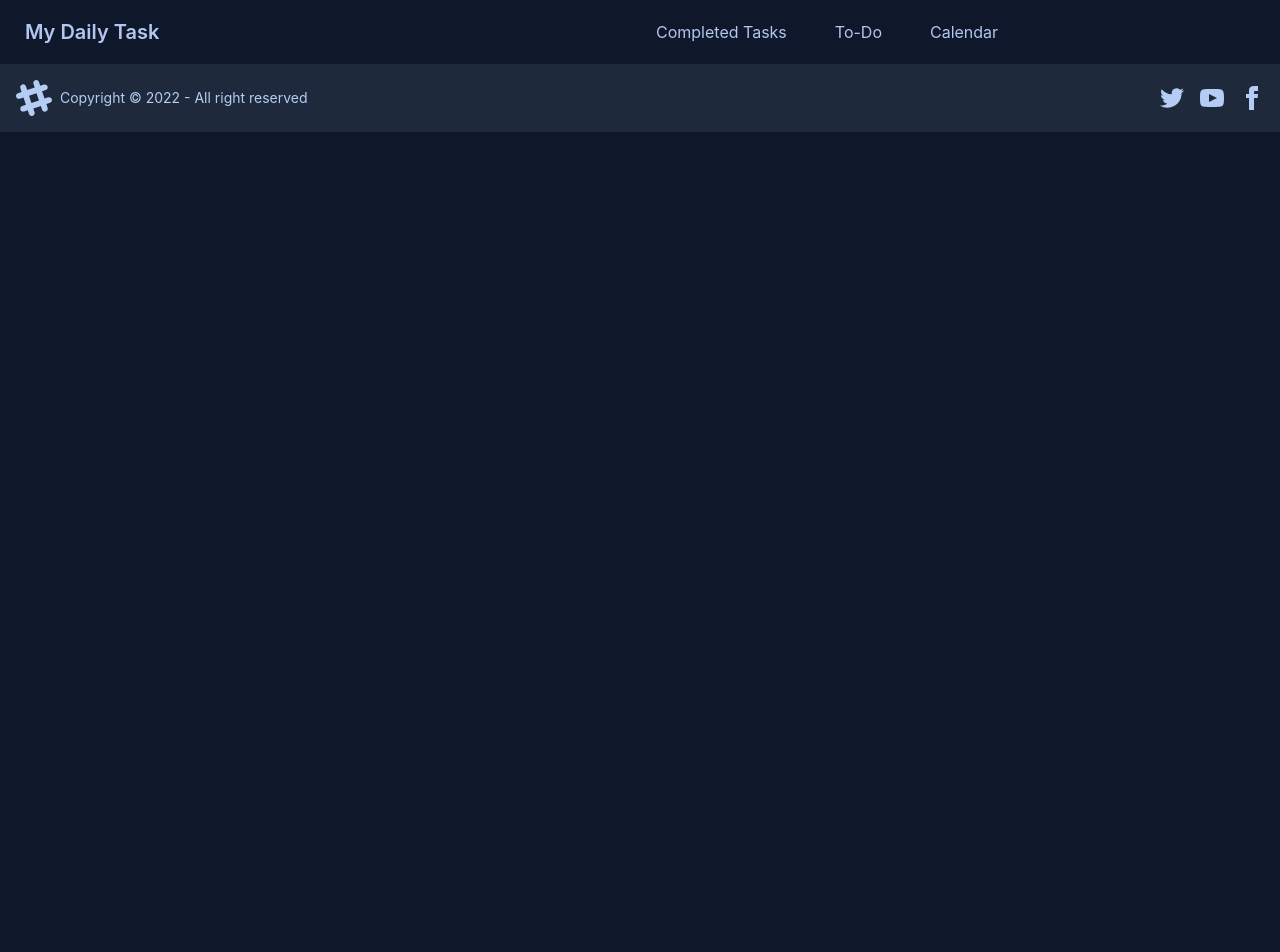
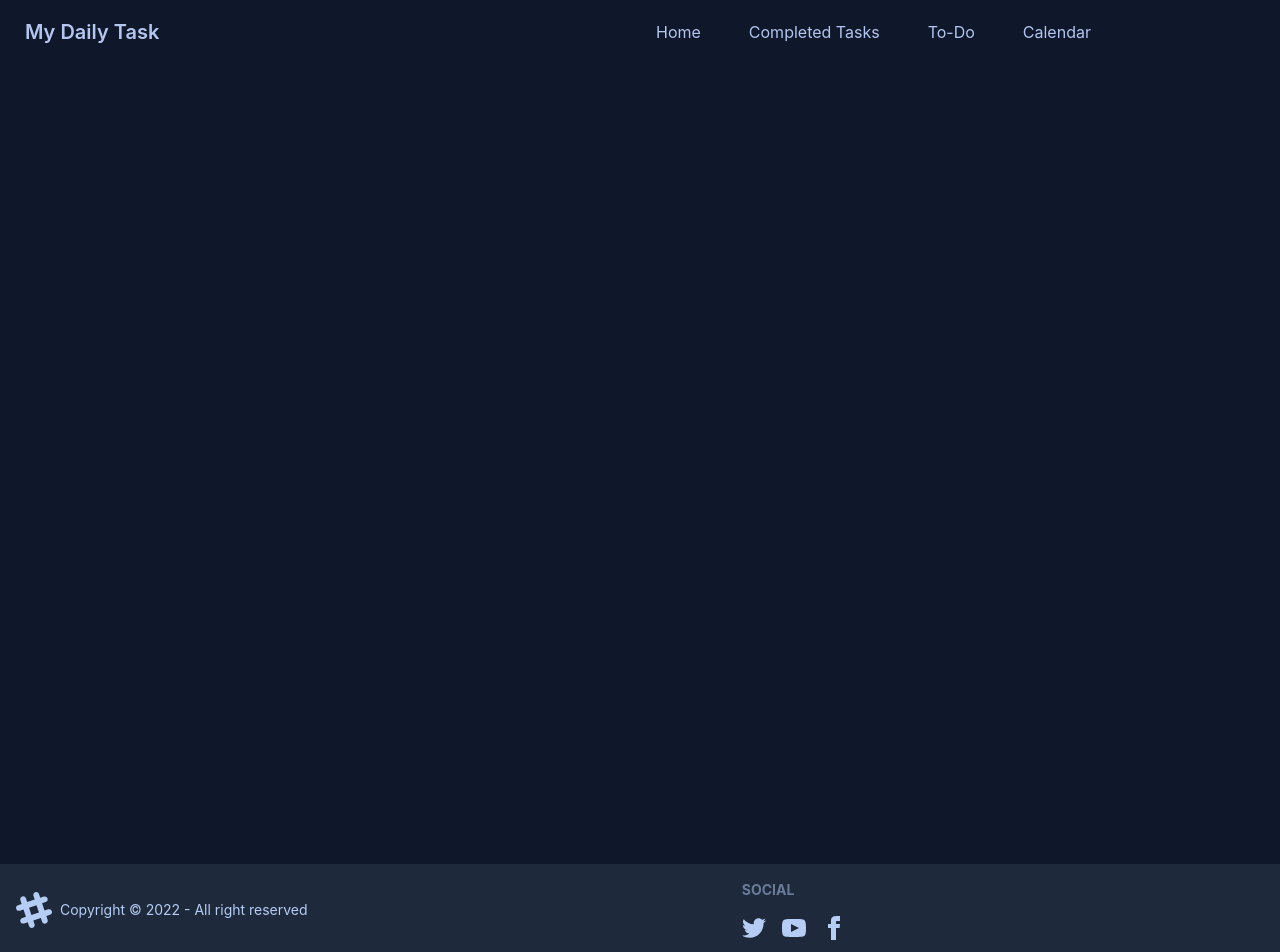
Before and after one commit to mohiuddin2721/daily-task, a React (Create React App) app: page / in a window 1280 px wide. Shown: the top 952 px of the page. Before the commit the page ends 800 px from the top, so only its background shows below. Built offline with nearby package versions, Linux system fonts and the light colour scheme.

Commit message:
calendar implemented from react day picker

```diff
--- a/package.json
+++ b/package.json
@@ -7,7 +7,9 @@
     "@testing-library/react": "^13.3.0",
     "@testing-library/user-event": "^13.5.0",
     "daisyui": "^2.17.0",
+    "date-fns": "^2.28.0",
     "react": "^18.2.0",
+    "react-day-picker": "^8.0.7",
     "react-dom": "^18.2.0",
     "react-icons": "^4.4.0",
     "react-router-dom": "^6.3.0",
--- a/src/App.js
+++ b/src/App.js
@@ -1,11 +1,22 @@
 import './App.css';
+import { Routes, Route } from "react-router-dom";
 import Footer from './components/shared/Footer';
 import Header from './components/shared/Header';
+import Home from './components/home/Home';
+import CompletedTasks from './components/home/CompletedTasks';
+import ToDo from './components/home/ToDo';
+import Calendars from './components/home/Calendars';
 
 function App() {
   return (
     <div>
       <Header></Header>
+      <Routes>
+        <Route path='/' element={<Home></Home>}></Route>
+        <Route path='completedTasks' element={<CompletedTasks></CompletedTasks>}></Route>
+        <Route path='toDo' element={<ToDo></ToDo>}></Route>
+        <Route path='calender' element={<Calendars></Calendars>}></Route>
+      </Routes>
       <Footer></Footer>
     </div>
   );
--- /dev/null
+++ b/src/components/home/Calendars.js
@@ -0,0 +1,23 @@
+import { format } from 'date-fns';
+import React, { useState } from 'react';
+import { DayPicker } from 'react-day-picker';
+import 'react-day-picker/dist/style.css';
+
+const Calendars = () => {
+    const [date, setDate] = useState(new Date())
+    return (
+        <div className='h-screen'>
+            <h1 className='font-bold text-purple-600 text-2xl mt-8 ml-8'>Calendar</h1>
+            <div className='ml-10 md:ml-12 lg:ml-16 mt-10'>
+                <DayPicker
+                mode="single"
+                selected={date}
+                onSelect={setDate}
+                />
+                <p>You picked {format(date, 'PPP')}.</p>
+            </div>
+        </div>
+    );
+};
+
+export default Calendars;
--- /dev/null
+++ b/src/components/home/CompletedTasks.js
@@ -0,0 +1,11 @@
+import React from 'react';
+
+const CompletedTasks = () => {
+    return (
+        <div className='h-screen'>
+            <h1>Completed Task page</h1>
+        </div>
+    );
+};
+
+export default CompletedTasks;
--- /dev/null
+++ b/src/components/home/Home.js
@@ -0,0 +1,11 @@
+import React from 'react';
+
+const Home = () => {
+    return (
+        <div className='h-screen'>
+
+        </div>
+    );
+};
+
+export default Home;
--- /dev/null
+++ b/src/components/home/ToDo.js
@@ -0,0 +1,11 @@
+import React from 'react';
+
+const ToDo = () => {
+    return (
+        <div className='h-screen'>
+            <h1>To do page</h1>
+        </div>
+    );
+};
+
+export default ToDo;
--- a/src/components/shared/Footer.js
+++ b/src/components/shared/Footer.js
@@ -2,16 +2,19 @@
 
 const Footer = () => {
     return (
-        <footer class="footer items-center p-4 bg-neutral text-neutral-content">
-            <div class="items-center grid-flow-col">
-                <svg width="36" height="36" viewBox="0 0 24 24" xmlns="http://www.w3.org/2000/svg" fill-rule="evenodd" clip-rule="evenodd" class="fill-current"><path d="M22.672 15.226l-2.432.811.841 2.515c.33 1.019-.209 2.127-1.23 2.456-1.15.325-2.148-.321-2.463-1.226l-.84-2.518-5.013 1.677.84 2.517c.391 1.203-.434 2.542-1.831 2.542-.88 0-1.601-.564-1.86-1.314l-.842-2.516-2.431.809c-1.135.328-2.145-.317-2.463-1.229-.329-1.018.211-2.127 1.231-2.456l2.432-.809-1.621-4.823-2.432.808c-1.355.384-2.558-.59-2.558-1.839 0-.817.509-1.582 1.327-1.846l2.433-.809-.842-2.515c-.33-1.02.211-2.129 1.232-2.458 1.02-.329 2.13.209 2.461 1.229l.842 2.515 5.011-1.677-.839-2.517c-.403-1.238.484-2.553 1.843-2.553.819 0 1.585.509 1.85 1.326l.841 2.517 2.431-.81c1.02-.33 2.131.211 2.461 1.229.332 1.018-.21 2.126-1.23 2.456l-2.433.809 1.622 4.823 2.433-.809c1.242-.401 2.557.484 2.557 1.838 0 .819-.51 1.583-1.328 1.847m-8.992-6.428l-5.01 1.675 1.619 4.828 5.011-1.674-1.62-4.829z"></path></svg>
+        <footer className="footer items-center p-4 bg-neutral text-neutral-content">
+            <div className="items-center grid-flow-col">
+                <svg width="36" height="36" viewBox="0 0 24 24" xmlns="http://www.w3.org/2000/svg" fill-rule="evenodd" clip-rule="evenodd" className="fill-current"><path d="M22.672 15.226l-2.432.811.841 2.515c.33 1.019-.209 2.127-1.23 2.456-1.15.325-2.148-.321-2.463-1.226l-.84-2.518-5.013 1.677.84 2.517c.391 1.203-.434 2.542-1.831 2.542-.88 0-1.601-.564-1.86-1.314l-.842-2.516-2.431.809c-1.135.328-2.145-.317-2.463-1.229-.329-1.018.211-2.127 1.231-2.456l2.432-.809-1.621-4.823-2.432.808c-1.355.384-2.558-.59-2.558-1.839 0-.817.509-1.582 1.327-1.846l2.433-.809-.842-2.515c-.33-1.02.211-2.129 1.232-2.458 1.02-.329 2.13.209 2.461 1.229l.842 2.515 5.011-1.677-.839-2.517c-.403-1.238.484-2.553 1.843-2.553.819 0 1.585.509 1.85 1.326l.841 2.517 2.431-.81c1.02-.33 2.131.211 2.461 1.229.332 1.018-.21 2.126-1.23 2.456l-2.433.809 1.622 4.823 2.433-.809c1.242-.401 2.557.484 2.557 1.838 0 .819-.51 1.583-1.328 1.847m-8.992-6.428l-5.01 1.675 1.619 4.828 5.011-1.674-1.62-4.829z"></path></svg>
                 <p>Copyright © 2022 - All right reserved</p>
             </div>
-            <div class="grid-flow-col gap-4 md:place-self-center md:justify-self-end">
-                <a><svg xmlns="http://www.w3.org/2000/svg" width="24" height="24" viewBox="0 0 24 24" class="fill-current"><path d="M24 4.557c-.883.392-1.832.656-2.828.775 1.017-.609 1.798-1.574 2.165-2.724-.951.564-2.005.974-3.127 1.195-.897-.957-2.178-1.555-3.594-1.555-3.179 0-5.515 2.966-4.797 6.045-4.091-.205-7.719-2.165-10.148-5.144-1.29 2.213-.669 5.108 1.523 6.574-.806-.026-1.566-.247-2.229-.616-.054 2.281 1.581 4.415 3.949 4.89-.693.188-1.452.232-2.224.084.626 1.956 2.444 3.379 4.6 3.419-2.07 1.623-4.678 2.348-7.29 2.04 2.179 1.397 4.768 2.212 7.548 2.212 9.142 0 14.307-7.721 13.995-14.646.962-.695 1.797-1.562 2.457-2.549z"></path></svg>
-                </a>
-                <a><svg xmlns="http://www.w3.org/2000/svg" width="24" height="24" viewBox="0 0 24 24" class="fill-current"><path d="M19.615 3.184c-3.604-.246-11.631-.245-15.23 0-3.897.266-4.356 2.62-4.385 8.816.029 6.185.484 8.549 4.385 8.816 3.6.245 11.626.246 15.23 0 3.897-.266 4.356-2.62 4.385-8.816-.029-6.185-.484-8.549-4.385-8.816zm-10.615 12.816v-8l8 3.993-8 4.007z"></path></svg></a>
-                <a><svg xmlns="http://www.w3.org/2000/svg" width="24" height="24" viewBox="0 0 24 24" class="fill-current"><path d="M9 8h-3v4h3v12h5v-12h3.642l.358-4h-4v-1.667c0-.955.192-1.333 1.115-1.333h2.885v-5h-3.808c-3.596 0-5.192 1.583-5.192 4.615v3.385z"></path></svg></a>
+
+            <div>
+                <span class="footer-title">Social</span>
+                <div class="grid grid-flow-col gap-4">
+                    <a><svg xmlns="http://www.w3.org/2000/svg" width="24" height="24" viewBox="0 0 24 24" class="fill-current"><path d="M24 4.557c-.883.392-1.832.656-2.828.775 1.017-.609 1.798-1.574 2.165-2.724-.951.564-2.005.974-3.127 1.195-.897-.957-2.178-1.555-3.594-1.555-3.179 0-5.515 2.966-4.797 6.045-4.091-.205-7.719-2.165-10.148-5.144-1.29 2.213-.669 5.108 1.523 6.574-.806-.026-1.566-.247-2.229-.616-.054 2.281 1.581 4.415 3.949 4.89-.693.188-1.452.232-2.224.084.626 1.956 2.444 3.379 4.6 3.419-2.07 1.623-4.678 2.348-7.29 2.04 2.179 1.397 4.768 2.212 7.548 2.212 9.142 0 14.307-7.721 13.995-14.646.962-.695 1.797-1.562 2.457-2.549z"></path></svg></a>
+                    <a><svg xmlns="http://www.w3.org/2000/svg" width="24" height="24" viewBox="0 0 24 24" class="fill-current"><path d="M19.615 3.184c-3.604-.246-11.631-.245-15.23 0-3.897.266-4.356 2.62-4.385 8.816.029 6.185.484 8.549 4.385 8.816 3.6.245 11.626.246 15.23 0 3.897-.266 4.356-2.62 4.385-8.816-.029-6.185-.484-8.549-4.385-8.816zm-10.615 12.816v-8l8 3.993-8 4.007z"></path></svg></a>
+                    <a><svg xmlns="http://www.w3.org/2000/svg" width="24" height="24" viewBox="0 0 24 24" class="fill-current"><path d="M9 8h-3v4h3v12h5v-12h3.642l.358-4h-4v-1.667c0-.955.192-1.333 1.115-1.333h2.885v-5h-3.808c-3.596 0-5.192 1.583-5.192 4.615v3.385z"></path></svg></a>
+                </div>
             </div>
         </footer>
     );
--- a/src/components/shared/Header.js
+++ b/src/components/shared/Header.js
@@ -4,26 +4,27 @@
 const Header = () => {
 
     const navbarItems = <>
-        <li className='mx-auto lg:mr-4'><Link to=" ">Completed Tasks</Link></li>
-        <li className='mx-auto lg:mr-4'><Link to=" ">To-Do</Link></li>
-        <li className='mx-auto lg:mr-4'><Link to=" ">Calendar</Link></li>
+        <li className='mx-auto lg:mr-4'><Link to="/">Home</Link></li>
+        <li className='mx-auto lg:mr-4'><Link to="/completedTasks">Completed Tasks</Link></li>
+        <li className='mx-auto lg:mr-4'><Link to="/toDo">To-Do</Link></li>
+        <li className='mx-auto lg:mr-4'><Link to="/calender">Calendar</Link></li>
     </>
 
     return (
-        <div class="navbar bg-base-100">
-            <div class="navbar-start">
-                <div class="dropdown">
-                    <label tabindex="0" class="btn btn-ghost lg:hidden">
-                        <svg xmlns="http://www.w3.org/2000/svg" class="h-5 w-5" fill="none" viewBox="0 0 24 24" stroke="currentColor"><path stroke-linecap="round" stroke-linejoin="round" stroke-width="2" d="M4 6h16M4 12h8m-8 6h16" /></svg>
+        <div className="navbar bg-base-100">
+            <div className="navbar-start">
+                <div className="dropdown">
+                    <label tabindex="0" className="btn btn-ghost lg:hidden">
+                        <svg xmlns="http://www.w3.org/2000/svg" className="h-5 w-5" fill="none" viewBox="0 0 24 24" stroke="currentColor"><path stroke-linecap="round" stroke-linejoin="round" stroke-width="2" d="M4 6h16M4 12h8m-8 6h16" /></svg>
                     </label>
-                    <ul tabindex="0" class="menu menu-compact dropdown-content mt-3 p-2 shadow bg-base-100 rounded-box w-52">
+                    <ul tabindex="0" className="menu menu-compact dropdown-content mt-3 p-2 shadow bg-base-100 rounded-box w-52">
                         {navbarItems}
                     </ul>
                 </div>
-                <a class="btn btn-ghost normal-case text-xl">My Daily Task</a>
+                <Link className="btn btn-ghost normal-case text-xl" to="/">My Daily Task</Link>
             </div>
-            <div class="navbar-center hidden lg:flex">
-                <ul class="menu menu-horizontal p-0">
+            <div className="navbar-center hidden lg:flex">
+                <ul className="menu menu-horizontal p-0">
                     {navbarItems}
                 </ul>
             </div>
```
Also changed, not shown: 1 other file (tests, documents, lock files or other folders).
